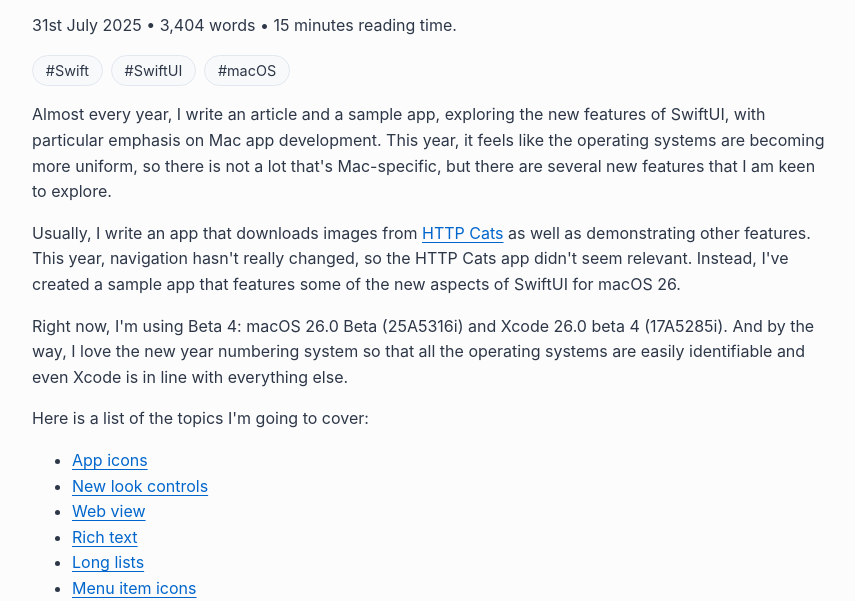
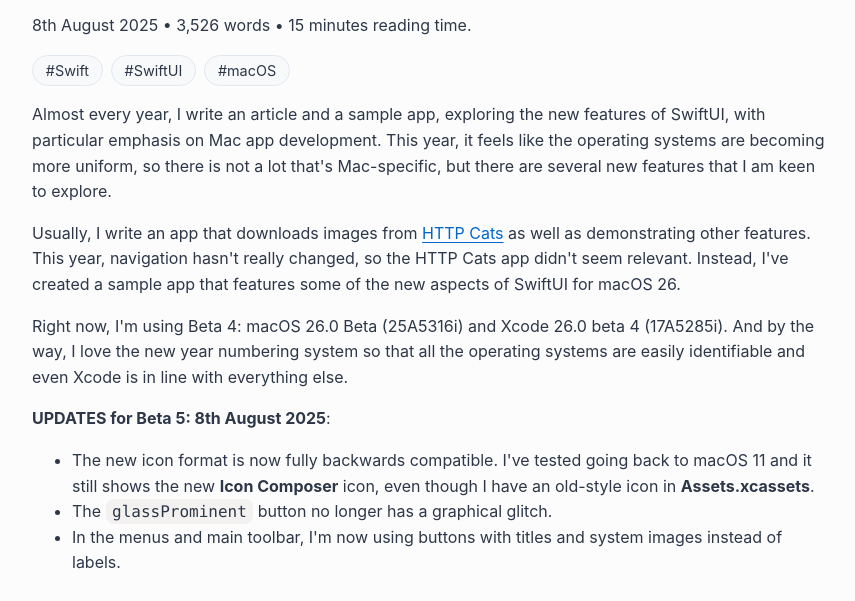
Before and after one commit to trozware/troz.net-2025, an Eleventy site: page src/post/2025/swiftui-mac-2025.md in a window 1280 px wide. Shown: the part 164-765 px from the top of the page, without its empty margins (208-1063 px from the left). Built offline with nearby package versions, Linux system fonts and the light colour scheme; Eleventy itself is replaced by a stand-in of ours; files that its build step writes are made by us from their sources.

Commit message:
update to swiftui post for beta 5

```diff
--- a/src/post/2025/swiftui-mac-2025.md
+++ b/src/post/2025/swiftui-mac-2025.md
@@ -1,6 +1,6 @@
 ---
 title: "SwiftUI for Mac 2025"
-date: 2025-07-31 16:20:00
+date: 2025-08-08 13:15:00
 layout: layouts/post.njk
 draft: false
 description: 'Mac app development using SwiftUI on macOS 26 Tahoe and Xcode 26'
@@ -14,6 +14,14 @@
 <!--more-->
 
 Right now, I'm using Beta 4: macOS 26.0 Beta (25A5316i) and Xcode 26.0 beta 4 (17A5285i). And by the way, I love the new year numbering system so that all the operating systems are easily identifiable and even Xcode is in line with everything else.
+
+**UPDATES for Beta 5: 8th August 2025**:
+
+* The new icon format is now fully backwards compatible. I've tested going back to macOS 11 and it still shows the new **Icon Composer** icon, even though I have an old-style icon in **Assets.xcassets**.
+* The `glassProminent` button no longer has a graphical glitch.
+* In the menus and main toolbar, I'm now using buttons with titles and system images instead of labels.
+
+---
 
 Here is a list of the topics I'm going to cover:
 
@@ -47,7 +55,9 @@
 
 ![Icon appearance][i3]
 
-If you want to support older systems and have an AppIcon set in **Assets.xcassets**, set the name of your Icon Composer file to AppIcon and your app will use the new one and fall back to the old one if required.
+~~If you want to support older systems and have an AppIcon set in **Assets.xcassets**, set the name of your Icon Composer file to AppIcon and your app will use the new one and fall back to the old one if required.~~
+
+**UPDATE**: It appears that the new icon format is now fully backwards compatible. I've tested going back to macOS 11 and it still shows the new Icon Composer icon, even though I have an old-style icon in **Assets.xcassets**.
 
 One nice touch is that if you select the icon file in the Xcode Project navigator, you get a button under the preview for opening the file in Icon Composer directly.
 
@@ -80,7 +90,7 @@
 
 ![Hidden title bar][i7]
 
-Sometimes, this caused a graphical glitch in the `glassProminent` button, but I expect this is a beta issue.
+~~Sometimes, this caused a graphical glitch in the `glassProminent` button, but I expect this is a beta issue.~~ This is fixed in beta 5.
 
 #### Numbers
 
```
